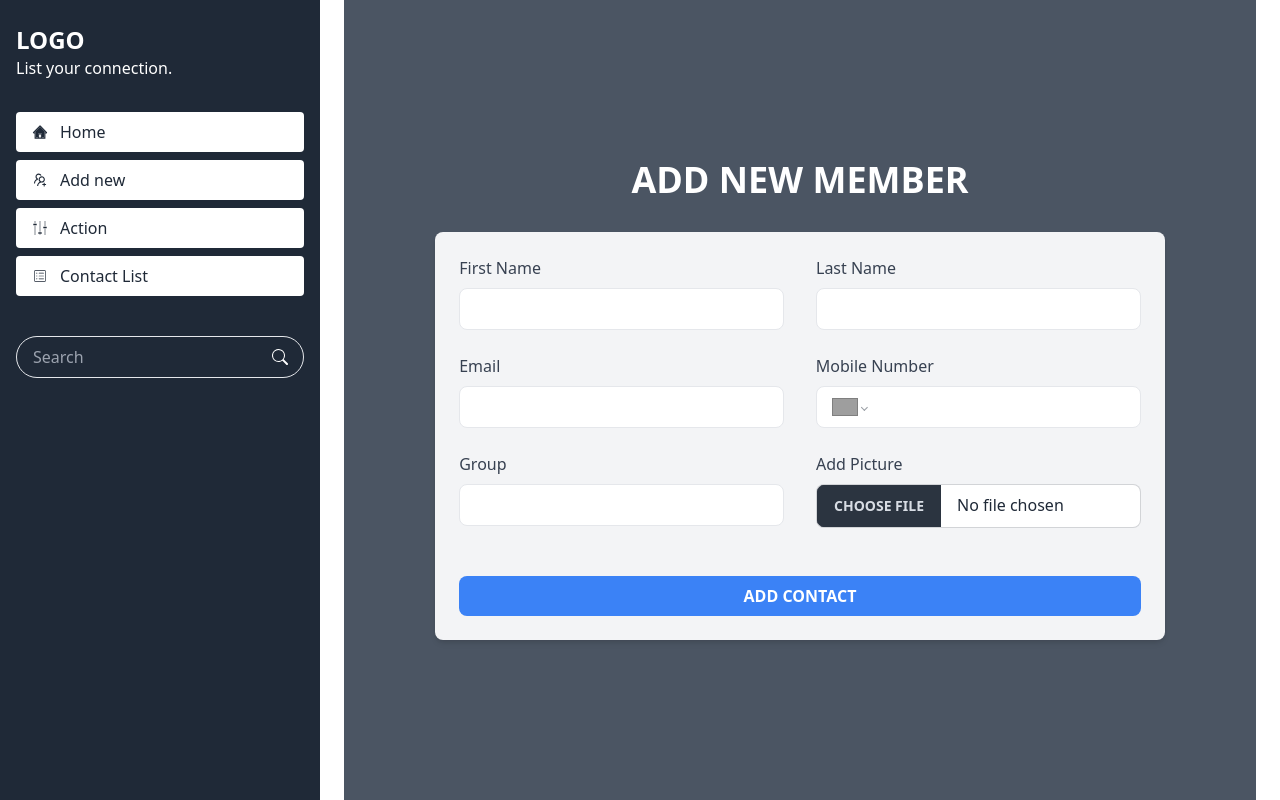
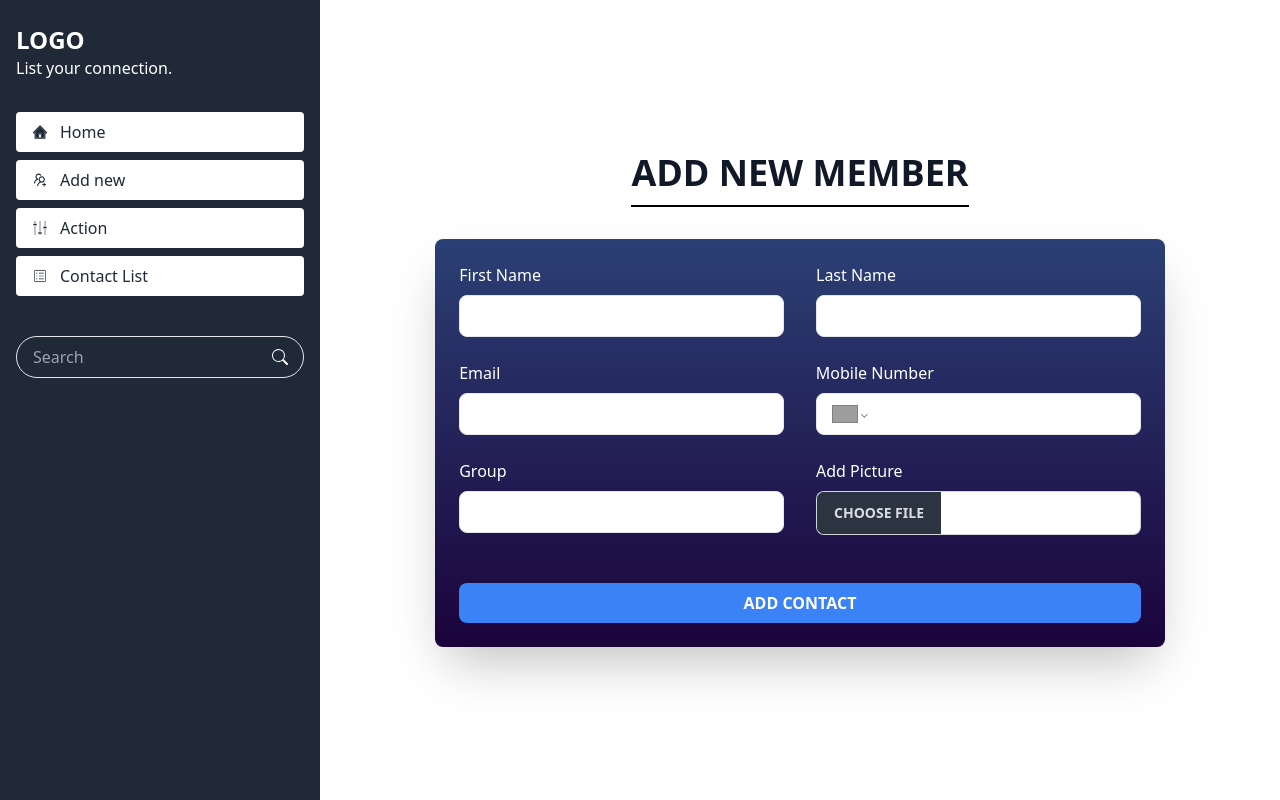
Before and after one commit to Ubaidullah-Hasan/contact-management, a React (Vite) app: page /addnew in a window 1280 px wide. Built offline with nearby package versions, Linux system fonts and the light colour scheme; no server answers; grey boxes are pictures that could not be loaded.

Commit message:
some bug fix

```diff
--- a/src/Conponents/LeftSideBar.jsx
+++ b/src/Conponents/LeftSideBar.jsx
@@ -20,7 +20,7 @@ const LeftSideBar = ({ setSidebar }) => {
     const handleSearch = (event) => {
         console.log(searchText)
 
-        if (!searchText){
+        if (!searchText) {
             console.log('nie')
             return;
         }
@@ -28,10 +28,10 @@ const LeftSideBar = ({ setSidebar }) => {
 
         if (event) {
             event.preventDefault();
-            fetch(`http://localhost:4000/contacts/search?query=${searchText}`)
+            fetch(`https://contact-management-server-ten.vercel.app/contacts/search?query=${searchText}`)
                 .then(res => res.json())
                 .then(data => {
-                    navigate(`/contacts/search?query=${searchText}`, { state: { searchData: data} });
+                    navigate(`/contacts/search?query=${searchText}`, { state: { searchData: data } });
                     setSidebar(false);
                 })
         }
--- a/src/Pages/Action/Action.jsx
+++ b/src/Pages/Action/Action.jsx
@@ -6,7 +6,7 @@ const Action = () => {
     const { isLoading, refetch, data: contacts = [] } = useQuery({
         queryKey: ['carts'],
         queryFn: async () => {
-            const response = await fetch(`http://localhost:4000/contacts`);
+            const response = await fetch(`https://contact-management-server-ten.vercel.app/contacts`);
             const data = await response.json();
             return data;
         },
--- a/src/Pages/Action/ContactCard.jsx
+++ b/src/Pages/Action/ContactCard.jsx
@@ -11,7 +11,7 @@ const ContactCard = ({ contact, refetch }) => {
 
     const handleDelete = (item) => {
         console.log(item?._id)
-        fetch(`http://localhost:4000/contacts/${item?._id}`, {
+        fetch(`https://contact-management-server-ten.vercel.app/contacts/${item?._id}`, {
             method: "DELETE",
         })
             .then(res => res.json())
--- a/src/Pages/Action/UpdateModal.jsx
+++ b/src/Pages/Action/UpdateModal.jsx
@@ -21,7 +21,7 @@ const UpdateModal = ({ setModal, modal, contact }) => {
             category: data.category,
         }
         console.log(updateInfo)
-        fetch(`http://localhost:4000/contacts/${_id}`, {
+        fetch(`https://contact-management-server-ten.vercel.app/contacts/${_id}`, {
             method: "PUT",
             headers: {
                 "content-type": "application/json",
--- a/src/Pages/AddNew/AddNew.css
+++ b/src/Pages/AddNew/AddNew.css
@@ -2,3 +2,12 @@
     padding: 0 10px;
     border-radius: 4px;
 }
+.addnew-form{
+        /* background: radial-gradient(transparent, #000000ad); */
+        background-image: linear-gradient(360deg, #1b033b , #2b4075);
+        color: white;
+}
+
+.PhoneInputCountrySelectArrow{
+    color: black;
+}
--- a/src/Pages/AddNew/AddNew.jsx
+++ b/src/Pages/AddNew/AddNew.jsx
@@ -53,7 +53,7 @@ const AddNew = () => {
                         timeAt: new Date(),
                     }
                     // console.log(info)
-                    fetch("http://localhost:4000/contacts", {
+                    fetch("https://contact-management-server-ten.vercel.app/contacts", {
                         method: "POST",
                         headers: {
                             "content-type": "application/json",
@@ -88,12 +88,12 @@ const AddNew = () => {
 
 
     return (
-        <div className='lg:bg-gray-600 flex-col flex items-center justify-center h-screen'>
-            <h1 className="text-2xl lg:text-4xl font-bold mb-8 uppercase lg:text-white">Add new Member</h1>
-            <form onSubmit={handleSubmit(onSubmit)} className="w-[98%] lg:w-[80%] mx-auto p-6 bg-gray-200 lg:bg-gray-100 rounded-lg shadow-md">
+        <div className=' flex-col flex items-center justify-center h-screen'>
+            <h1 className="text-2xl lg:text-4xl font-bold mb-8 uppercase text-gray-900 border-b-2 border-opacity-100 border-black pb-3">Add new Member</h1>
+            <form onSubmit={handleSubmit(onSubmit)} className="addnew-form md:w-[98%] lg:w-[80%] mx-auto p-6 rounded-lg shadow-2xl">
                 <div className='flex flex-col lg:flex-row  mb-6 gap-4 lg:gap-8'>
                     <div className='w-full'>
-                        <label htmlFor="first-name" className="block font-medium text-gray-700">First Name</label>
+                        <label htmlFor="first-name" className="block font-medium ">First Name</label>
                         <input
                             type="text"
                             id="first-name"
@@ -103,7 +103,7 @@ const AddNew = () => {
                         {errors.firstName && <p className="text-red-500 text-sm mt-1">Please enter a name.</p>}
                     </div>
                     <div className='w-full'>
-                        <label htmlFor="last-name" className="block font-medium text-gray-700">Last Name</label>
+                        <label htmlFor="last-name" className="block font-medium ">Last Name</label>
                         <input
                             type="text"
                             id="last-name"
@@ -115,7 +115,7 @@ const AddNew = () => {
 
                 <div className='flex flex-col lg:flex-row  mb-6 gap-4 lg:gap-8'>
                     <div className="w-full">
-                        <label htmlFor="email" className="block font-medium text-gray-700">Email</label>
+                        <label htmlFor="email" className="block font-medium ">Email</label>
                         <input
                             type="text"
                             id="email"
@@ -125,7 +125,7 @@ const AddNew = () => {
                         {errors.email && <p className="text-red-500 text-sm mt-1">Please enter a valid email.</p>}
                     </div>
                     <div className="w-full">
-                        <label htmlFor="mobile-number" className="block font-medium text-gray-700">Mobile Number</label>
+                        <label htmlFor="mobile-number" className="block font-medium ">Mobile Number</label>
                         <Controller
                             name="mobile"
                             control={control}
@@ -152,7 +152,7 @@ const AddNew = () => {
 
                 <div className='flex flex-col lg:flex-row  mb-6 gap-4 lg:gap-8'>
                     <div className='w-full'>
-                        <label htmlFor="category-name" className="block font-medium text-gray-700">Group</label>
+                        <label htmlFor="category-name" className="block font-medium ">Group</label>
                         <input
                             type="text"
                             id="category-name"
@@ -161,7 +161,7 @@ const AddNew = () => {
                         />
                     </div>
                     <div className="w-full">
-                        <label htmlFor="file-upload" className="block font-medium text-gray-700">Add Picture</label>
+                        <label htmlFor="file-upload" className="block font-medium ">Add Picture</label>
                         <input
                             type="file"
                             id="file-upload"
--- a/src/Pages/ContactList/ContactList.jsx
+++ b/src/Pages/ContactList/ContactList.jsx
@@ -17,7 +17,7 @@ const ContactList = () => {
 
 
     useEffect(() => {
-        fetch("http://localhost:4000/contacts")
+        fetch("https://contact-management-server-ten.vercel.app/contacts")
             .then(res => res.json())
             .then(data => {
                 setContacts(data);
--- a/src/Pages/Home/CategoryFilter.jsx
+++ b/src/Pages/Home/CategoryFilter.jsx
@@ -8,13 +8,13 @@ const CategoryFilter = () => {
     // console.log(selectedOption)
 
     useEffect(() => {
-        fetch("http://localhost:4000/contacts/categories")
+        fetch("https://contact-management-server-ten.vercel.app/contacts/categories")
             .then(res => res.json())
             .then(data => {
                 setCategories(data)
             })
 
-        fetch(`http://localhost:4000/contacts/category/${selectedOption}`)
+        fetch(`https://contact-management-server-ten.vercel.app/contacts/category/${selectedOption}`)
             .then(res => res.json())
             .then(data => {
                 setCateContacts(data)
--- a/src/Pages/Home/Home.jsx
+++ b/src/Pages/Home/Home.jsx
@@ -7,7 +7,7 @@ const Home = () => {
     let totalUsers = parseInt(saveContact);
 
     useEffect(() => {
-        fetch("http://localhost:4000/contacts/count")
+        fetch("https://contact-management-server-ten.vercel.app/contacts/count")
             .then(res => res.json())
             .then(data => {
                 setSaveContact(data.totalCount)
```
Also changed, not shown: src/Layout/MainLayout.jsx (+22 -5 lines).
